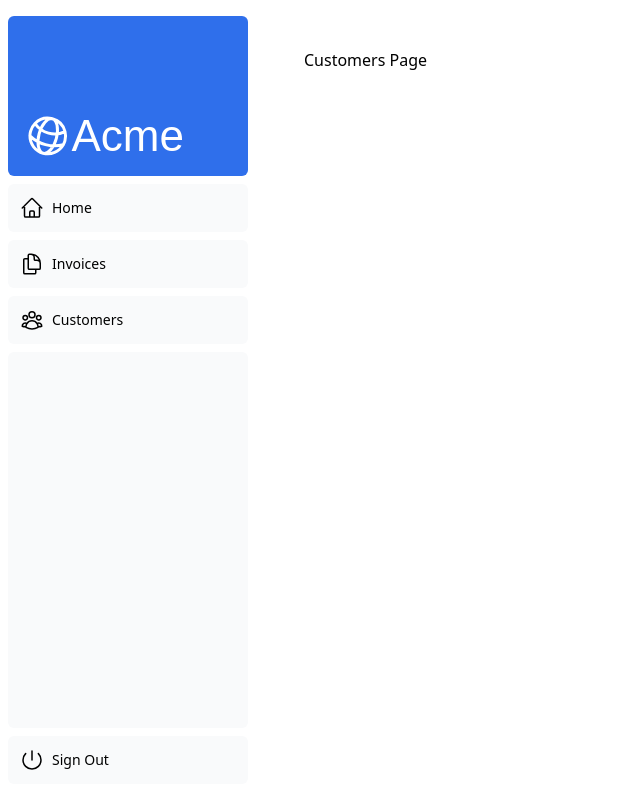
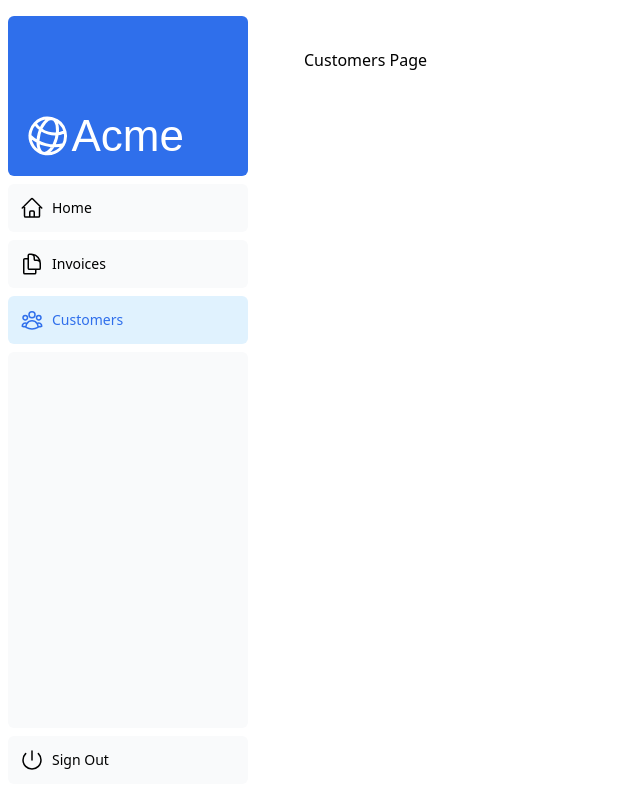
Before and after one commit to sergethi/nextjs_intro_dashboard_app, a Next.js app: page /dashboard/customers in a window 1280 px wide. Shown: the whole page, without its empty margins (0-640 px from the left). Built offline with nearby package versions, Linux system fonts and the light colour scheme; a web font is replaced by a local one.

Commit message:
connected database

```diff
--- a/app/ui/dashboard/nav-links.tsx
+++ b/app/ui/dashboard/nav-links.tsx
@@ -1,8 +1,12 @@
+'use client';
 import {
   UserGroupIcon,
   HomeIcon,
   DocumentDuplicateIcon,
 } from '@heroicons/react/24/outline';
+import Link from 'next/link';
+import { usePathname } from 'next/navigation';
+import clsx from 'clsx';
 
 // Map of links to display in the side navigation.
 // Depending on the size of the application, this would be stored in a database.
@@ -17,19 +21,25 @@
 ];
 
 export default function NavLinks() {
+  const pathname = usePathname();
   return (
     <>
       {links.map((link) => {
         const LinkIcon = link.icon;
         return (
-          <a
+          <Link
             key={link.name}
             href={link.href}
-            className="flex h-[48px] grow items-center justify-center gap-2 rounded-md bg-gray-50 p-3 text-sm font-medium hover:bg-sky-100 hover:text-blue-600 md:flex-none md:justify-start md:p-2 md:px-3"
+            className={clsx(
+              'flex h-[48px] grow items-center justify-center gap-2 rounded-md bg-gray-50 p-3 text-sm font-medium hover:bg-sky-100 hover:text-blue-600 md:flex-none md:justify-start md:p-2 md:px-3',
+              {
+                'bg-sky-100 text-blue-600': pathname === link.href,
+              },
+            )}
           >
             <LinkIcon className="w-6" />
             <p className="hidden md:block">{link.name}</p>
-          </a>
+          </Link>
         );
       })}
     </>
--- a/package.json
+++ b/package.json
@@ -5,13 +5,14 @@
     "dev": "next dev",
     "prettier": "prettier --write --ignore-unknown .",
     "prettier:check": "prettier --check --ignore-unknown .",
-    "start": "next start"
+    "start": "next start",
+    "seed": "node -r dotenv/config ./scripts/seed.js"
   },
   "dependencies": {
     "@heroicons/react": "^2.0.18",
     "@tailwindcss/forms": "^0.5.7",
     "@types/node": "20.5.7",
-    "@vercel/postgres": "^0.5.0",
+    "@vercel/postgres": "^0.5.1",
     "autoprefixer": "10.4.15",
     "bcrypt": "^5.1.1",
     "clsx": "^2.0.0",
```
Also changed, not shown: 2 other files (tests, documents, lock files or other folders).
